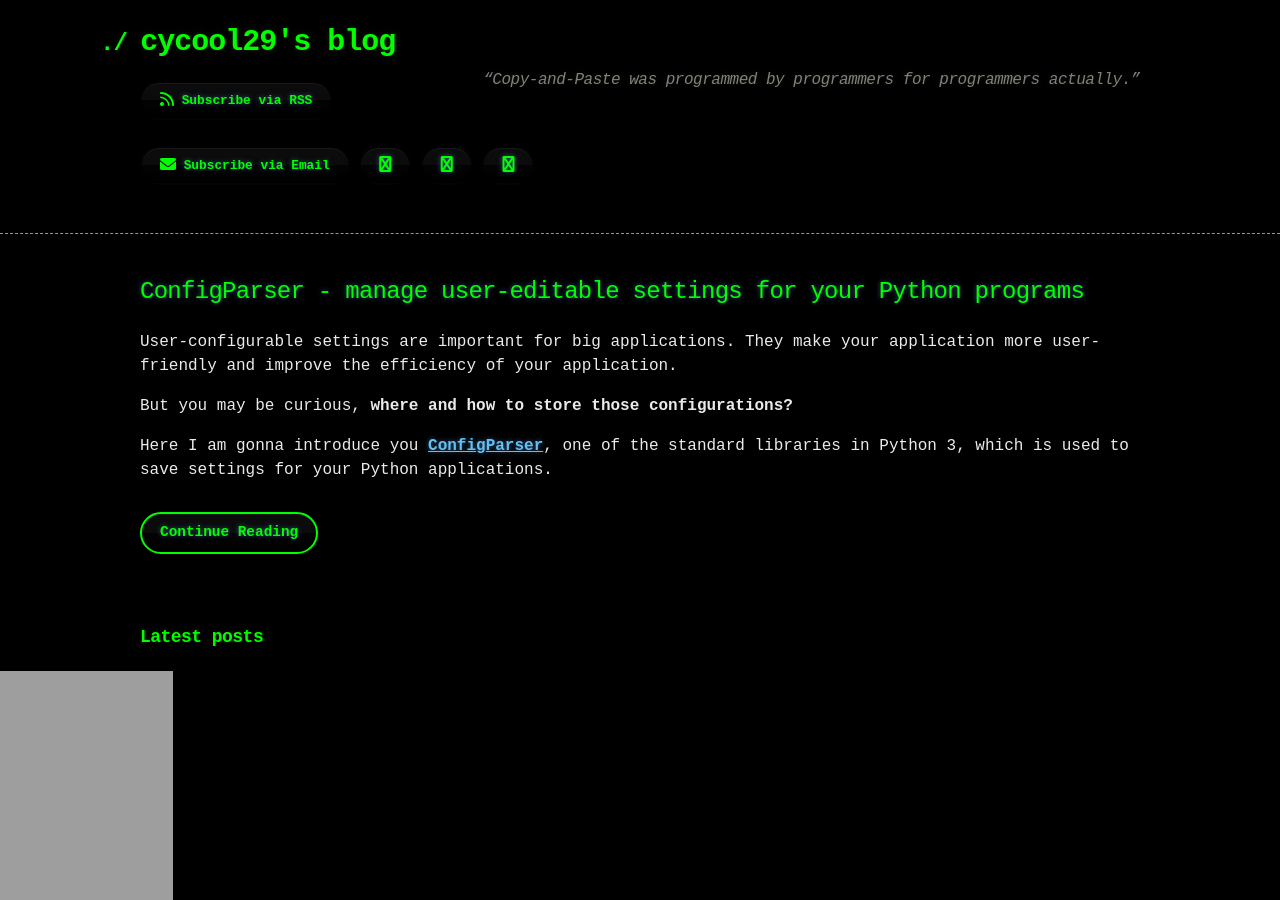
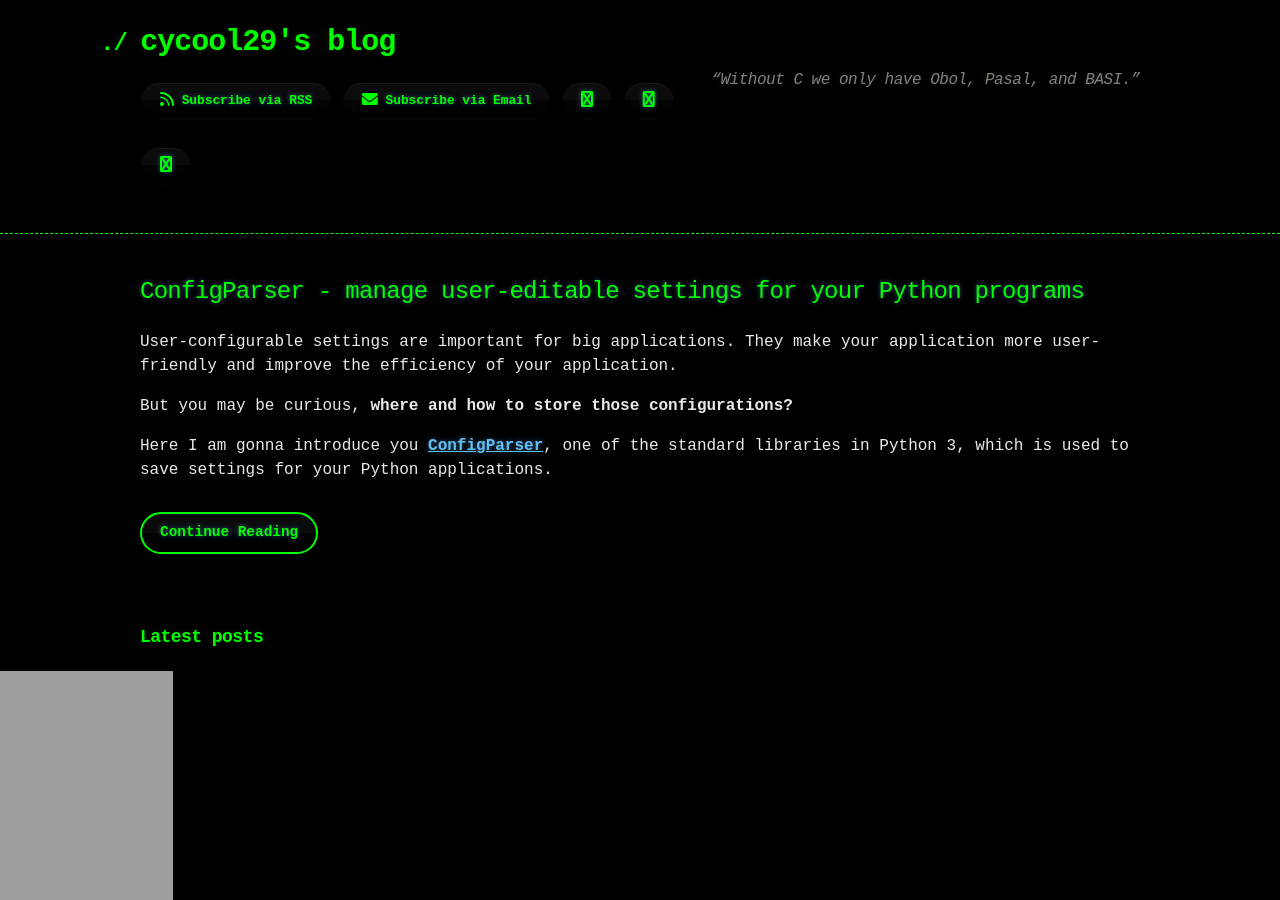
Before and after one commit to cycool29/cycool29.github.io, a Jekyll site: the page built from index.md, in a window 1280 px wide and 900 px high. Built offline with Jekyll 4.4.1, drawn with Linux system fonts in a browser that asks for light colours; a style sheet for code colours, icons or effects is not loaded.

Commit message:
Update quotes

```diff
--- a/_config.yml
+++ b/_config.yml
@@ -1,5 +1,5 @@
 title: cycool29's blog
-description: "“Copy-and-Paste was programmed by programmers for programmers actually.” "
+description: "“Without C we only have Obol, Pasal, and BASI.” "
 bio: A high school student. Intermediate in Python, Git, Bash. Learning JavaScript. He/Him. "
 author: cycool29
 url: https://cycool29.github.io
```
